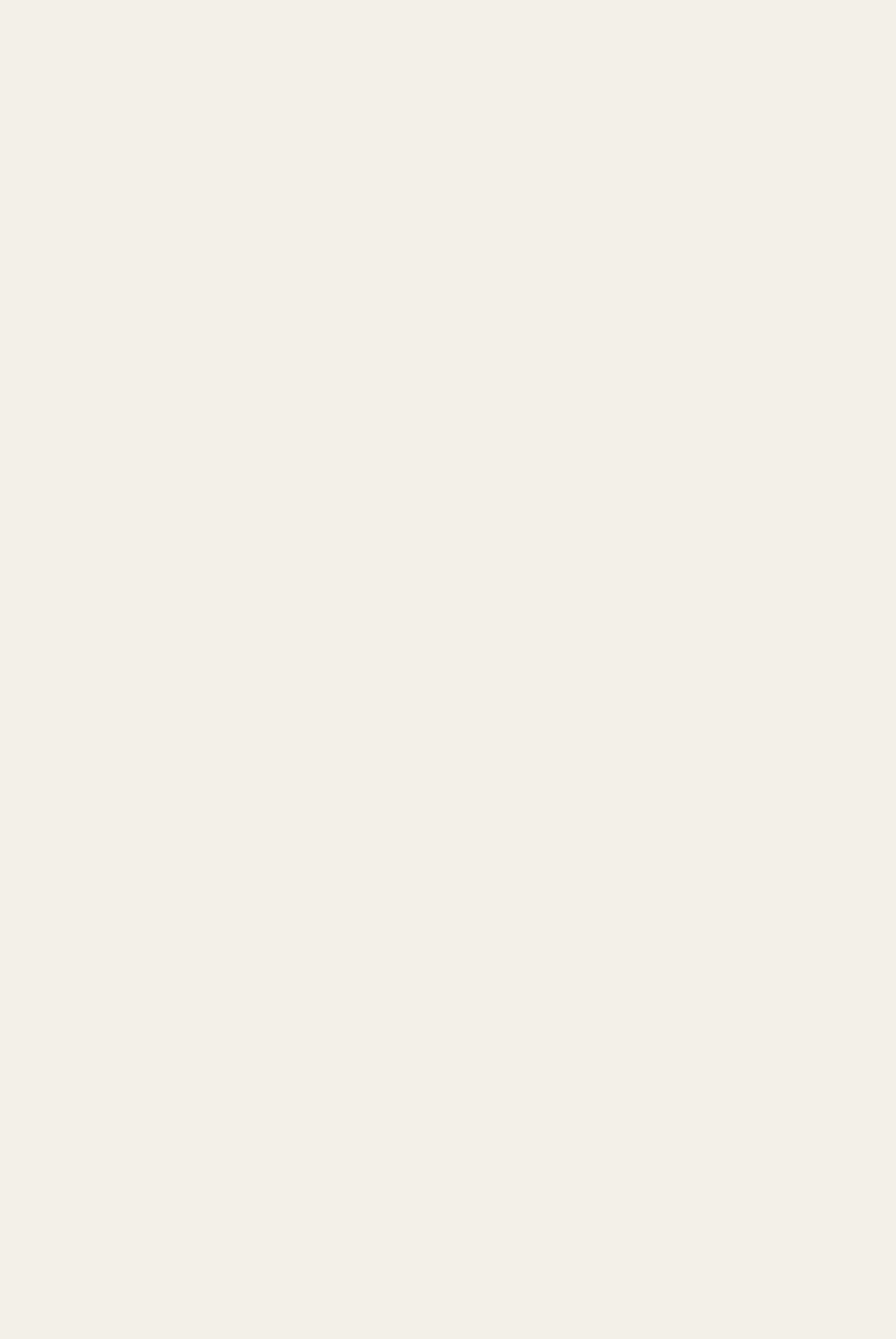
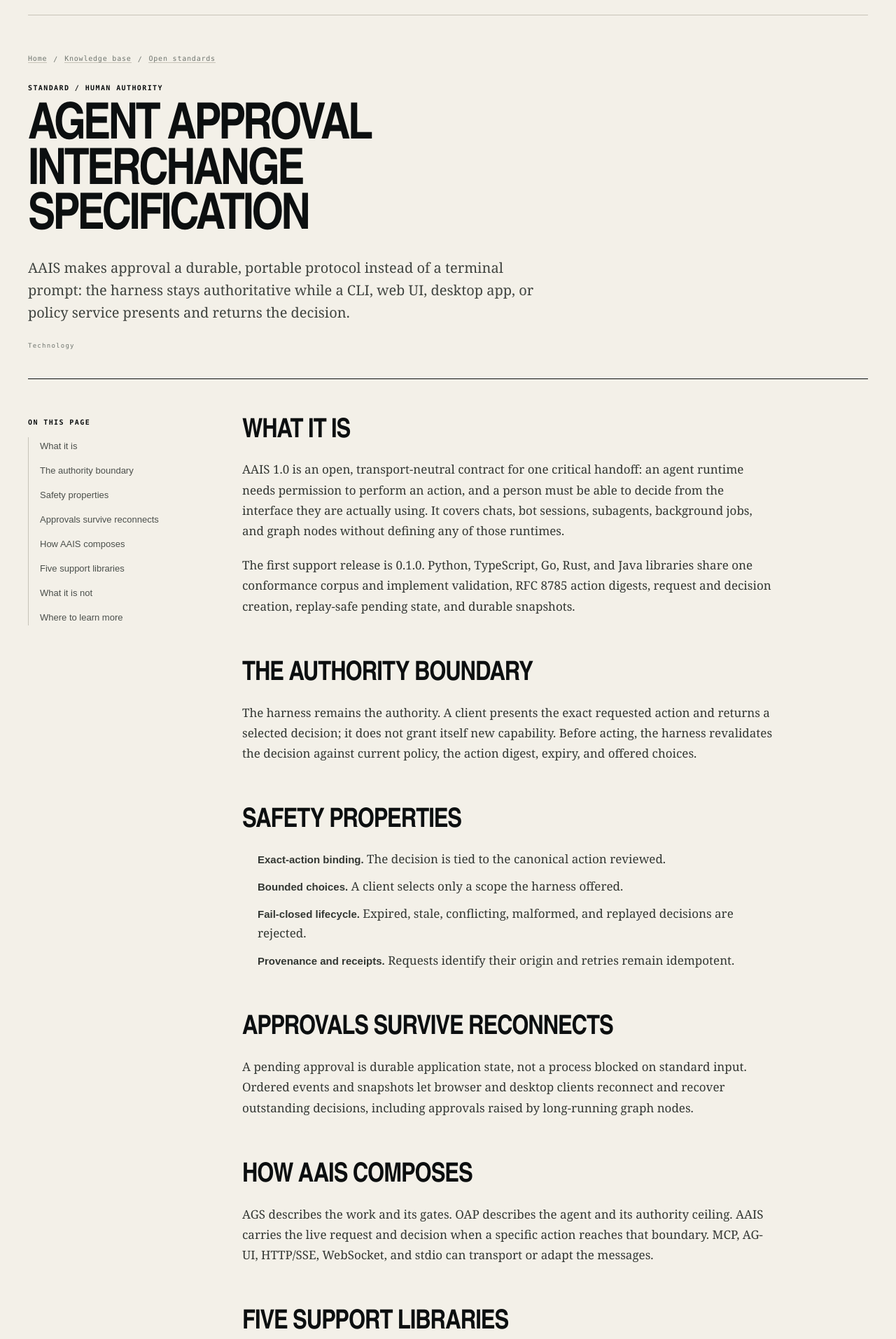
Before and after one commit to AlexMercedCoder/OpenAgenticPlatform, a Next.js app: page /knowledge-base/agent-approval-interchange-specification in a window 1280 px wide. Before the commit this address had no page. Shown: the part 66-1980 px from the top of the page at 70% size. Before the commit the page ends 800 px from the top, so only its background shows below. Built offline with nearby package versions, Linux system fonts and the light colour scheme.

Commit message:
docs: add AAIS and current harness releases

```diff
--- a/app/WebMCP.tsx
+++ b/app/WebMCP.tsx
@@ -56,8 +56,8 @@ export default function WebMCP({ knowledgeBase = [] }: { knowledgeBase?: KbEntry
           const groups = {
             data: ['Apache Arrow', 'Apache Parquet', 'Apache Iceberg', 'Apache Polaris', 'Apache Ossie'],
             models: ['Open-weight models', 'OpenRouter', 'Nous Portal', 'Local endpoints', 'Provider APIs'],
-            execution: ['OpenCode', 'Pi', 'MagAgent', 'Loro', 'Merced AI', 'Hermes Agent', 'Prime Agent'],
-            standards: ['Agent Skills', 'MCP', 'OAP', 'AGS'],
+            execution: ['OpenCode', 'Pi', 'MagAgent 1.1.1', 'Mag Command Center 1.0.0-rc.3', 'Loro 0.19.2', 'Merced AI 0.5.1', 'Hermes Agent', 'Prime Agent'],
+            standards: ['Agent Skills', 'MCP', 'OAP 1.0', 'AGS 1.0', 'AAIS 1.0'],
           };
           const layer = typeof input.layer === 'string' ? input.layer : 'all';
           return layer === 'all' ? groups : { [layer]: groups[layer as keyof typeof groups] ?? [] };
--- /dev/null
+++ b/app/knowledge-base/_content/agent-approval-interchange-specification.tsx
@@ -0,0 +1,48 @@
+import type { Article } from './types';
+
+export const article: Article = {
+  slug: 'agent-approval-interchange-specification',
+  title: 'Agent Approval Interchange Specification',
+  kind: 'technology',
+  layer: 'open-standards',
+  kicker: 'STANDARD / HUMAN AUTHORITY',
+  summary: 'A transport-neutral contract for pausing an agent and asking a human to authorize one exact action from any trusted interface.',
+  standfirst: 'AAIS makes approval a durable, portable protocol instead of a terminal prompt: the harness stays authoritative while a CLI, web UI, desktop app, or policy service presents and returns the decision.',
+  keywords: ['Agent Approval Interchange Specification', 'AAIS', 'agent approvals', 'human in the loop', 'tool authorization', 'approval protocol', 'agent safety'],
+  sections: [
+    { id: 'what-it-is', label: 'What it is' },
+    { id: 'boundary', label: 'The authority boundary' },
+    { id: 'safety', label: 'Safety properties' },
+    { id: 'reconnect', label: 'Approvals survive reconnects' },
+    { id: 'composition', label: 'How AAIS composes' },
+    { id: 'libraries', label: 'Five support libraries' },
+    { id: 'not', label: 'What it is not' },
+  ],
+  learnMore: [
+    { label: 'AAIS on GitHub', href: 'https://github.com/alexmerced-oss/agent-approval-interchange-spec', note: 'Specification, security model, schemas, conformance fixtures, and five support libraries.' },
+    { label: 'AAIS specification', href: 'https://github.com/alexmerced-oss/agent-approval-interchange-spec/blob/main/spec/v1/SPEC.md', note: 'The normative 1.0 protocol contract.' },
+    { label: 'AAIS integration guide', href: 'https://github.com/alexmerced-oss/agent-approval-interchange-spec/blob/main/docs/integration.md', note: 'Guidance for harnesses and approval-presenting applications.' },
+  ],
+  related: ['open-standards', 'bounded', 'agentic-graph-specification', 'open-agent-profile'],
+  Body,
+};
+
+function Body() {
+  return <>
+    <h2 id="what-it-is">What it is</h2>
+    <p>AAIS 1.0 is an open, transport-neutral contract for one critical handoff: an agent runtime needs permission to perform an action, and a person must be able to decide from the interface they are actually using. It covers chats, bot sessions, subagents, background jobs, and graph nodes without defining any of those runtimes.</p>
+    <p>The first support release is 0.1.0. Python, TypeScript, Go, Rust, and Java libraries share one conformance corpus and implement validation, RFC 8785 action digests, request and decision creation, replay-safe pending state, and durable snapshots.</p>
+    <h2 id="boundary">The authority boundary</h2>
+    <p>The harness remains the authority. A client presents the exact requested action and returns a selected decision; it does not grant itself new capability. Before acting, the harness revalidates the decision against current policy, the action digest, expiry, and offered choices.</p>
+    <h2 id="safety">Safety properties</h2>
+    <ul><li><b>Exact-action binding.</b> The decision is tied to the canonical action reviewed.</li><li><b>Bounded choices.</b> A client selects only a scope the harness offered.</li><li><b>Fail-closed lifecycle.</b> Expired, stale, conflicting, malformed, and replayed decisions are rejected.</li><li><b>Provenance and receipts.</b> Requests identify their origin and retries remain idempotent.</li></ul>
+    <h2 id="reconnect">Approvals survive reconnects</h2>
+    <p>A pending approval is durable application state, not a process blocked on standard input. Ordered events and snapshots let browser and desktop clients reconnect and recover outstanding decisions, including approvals raised by long-running graph nodes.</p>
+    <h2 id="composition">How AAIS composes</h2>
+    <p>AGS describes the work and its gates. OAP describes the agent and its authority ceiling. AAIS carries the live request and decision when a specific action reaches that boundary. MCP, AG-UI, HTTP/SSE, WebSocket, and stdio can transport or adapt the messages.</p>
+    <h2 id="libraries">Five support libraries</h2>
+    <p>The 0.1.0 packages are published on PyPI, npm, pkg.go.dev, crates.io, and Maven Central. Shared fixtures ensure messages created in one language verify in another.</p>
+    <h2 id="not">What it is not</h2>
+    <p>AAIS does not define chat, model reasoning, tools, profiles, graphs, authentication, or a network transport. It carries concise activity, provenance, risk, choices, decisions, and receipts—not private chain-of-thought.</p>
+  </>;
+}
--- a/app/knowledge-base/_content/index.ts
+++ b/app/knowledge-base/_content/index.ts
@@ -29,6 +29,7 @@ import { article as agentSkills } from './agent-skills';
 import { article as modelContextProtocol } from './model-context-protocol';
 import { article as openAgentProfile } from './open-agent-profile';
 import { article as agenticGraphSpecification } from './agentic-graph-specification';
+import { article as agentApprovalInterchangeSpecification } from './agent-approval-interchange-specification';
 
 import { article as replaceable } from './replaceable';
 import { article as inspectable } from './inspectable';
@@ -69,6 +70,7 @@ export const articles: Article[] = [
   modelContextProtocol,
   openAgentProfile,
   agenticGraphSpecification,
+  agentApprovalInterchangeSpecification,
 
   replaceable,
   inspectable,
--- a/app/knowledge-base/_content/open-agent-profile.tsx
+++ b/app/knowledge-base/_content/open-agent-profile.tsx
@@ -50,7 +50,7 @@ function Body() {
         session ends. Nothing needs to stay resident. The file is the agent.
       </p>
       <p>
-        The specification is at version 1.0 with support libraries at 1.0.4, is Apache licensed, and ships support
+        The specification is at version 1.0 with support libraries at 1.0.5, is Apache licensed, and ships support
         libraries in several languages along with a conformance test suite.
       </p>
 
--- a/app/knowledge-base/_content/open-standards.tsx
+++ b/app/knowledge-base/_content/open-standards.tsx
@@ -6,18 +6,19 @@ export const article: Article = {
   kind: 'layer',
   layer: null,
   kicker: '04 / INTEROPERABILITY',
-  summary: 'The layer that lets skills, tool connections, agent identity, and workflow definitions move between runtimes instead of being rewritten.',
-  standfirst: 'Every harness needs to know what an agent is, what it can do, what it may connect to, and how a piece of work is shaped. Standards decide whether those definitions belong to your organization or to whichever tool you happened to adopt first.',
-  keywords: ['agent standards', 'Model Context Protocol', 'Agent Skills', 'Open Agent Profile', 'Agentic Graph Specification', 'agent interoperability', 'portable agents'],
+  summary: 'The layer that lets skills, tool connections, identity, workflows, and human approvals move between runtimes instead of being rewritten.',
+  standfirst: 'Every harness needs portable answers for capability, connection, identity, work shape, and human authorization. Standards decide whether those definitions belong to your organization or to the first tool you adopted.',
+  keywords: ['agent standards', 'Model Context Protocol', 'Agent Skills', 'Open Agent Profile', 'Agentic Graph Specification', 'Agent Approval Interchange Specification', 'agent interoperability', 'portable agents'],
   sections: [
     { id: 'what-the-layer-covers', label: 'What the layer covers' },
     { id: 'the-problem', label: 'The problem standards solve' },
-    { id: 'four-questions', label: 'Four questions, four standards' },
+    { id: 'four-questions', label: 'Five questions, five standards' },
     { id: 'mcp', label: 'Connection: MCP' },
     { id: 'skills', label: 'Capability: Agent Skills' },
     { id: 'identity', label: 'Identity: Open Agent Profile' },
     { id: 'workflow', label: 'Shape: Agentic Graph Specification' },
-    { id: 'together', label: 'How the four fit together' },
+    { id: 'approval', label: 'Authority handoff: AAIS' },
+    { id: 'together', label: 'How the five fit together' },
     { id: 'what-makes-a-standard-open', label: 'What makes a standard actually open' },
     { id: 'versioning', label: 'Versioning and compatibility' },
     { id: 'adoption', label: 'Adopting standards without a rewrite' },
@@ -30,6 +31,7 @@ export const article: Article = {
     { label: 'Agent Skills', href: 'https://agentskills.io', note: 'The format for packaging reusable agent capability as folders of instructions and resources.' },
     { label: 'Open Agent Profile', href: 'https://github.com/alexmerced-oss/open-agent-profile', note: 'A vendor-neutral profile format for agent identity, capability, authority, and preferences.' },
     { label: 'Agentic Graph Specification', href: 'https://github.com/AlexMercedCoder/agentic-graph-spec', note: 'A portable document format for describing nodes, edges, tools, policy, and execution intent.' },
+    { label: 'Agent Approval Interchange Specification', href: 'https://github.com/alexmerced-oss/agent-approval-interchange-spec', note: 'A transport-neutral protocol for exact, durable human approval requests and decisions.' },
     { label: 'JSON Schema', href: 'https://json-schema.org', note: 'The vocabulary most agent standards use to describe tool arguments and structured output.' },
     { label: 'OpenAPI Specification', href: 'https://www.openapis.org', note: 'Useful precedent for how an interface description standard changes an ecosystem.' },
   ],
@@ -85,7 +87,7 @@ function Body() {
         </p>
       </div>
 
-      <h2 id="four-questions">Four questions, four standards</h2>
+      <h2 id="four-questions">Five questions, five standards</h2>
       <p>
         The four standards this site highlights are not competing. They answer different questions, and a system can
         use any combination of them.
@@ -98,6 +100,7 @@ function Body() {
             <tr><td>What does this agent know how to do?</td><td>Agent Skills</td><td>A folder of instructions and supporting files</td></tr>
             <tr><td>Who is this agent and what may it do?</td><td>Open Agent Profile</td><td>A profile document describing identity, capability, and authority</td></tr>
             <tr><td>What is the shape of this work?</td><td>Agentic Graph Specification</td><td>A graph document of nodes, edges, tools, and policy</td></tr>
+            <tr><td>May this exact action proceed?</td><td>Agent Approval Interchange Specification</td><td>A digest-bound request, decision, and receipt</td></tr>
           </tbody>
         </table>
       </div>
@@ -210,7 +213,20 @@ function Body() {
         leave open-ended work open-ended, rather than treating either style as the correct one everywhere.
       </p>
 
-      <h2 id="together">How the four fit together</h2>
+      <h2 id="approval">Authority handoff: AAIS</h2>
+      <p>
+        The Agent Approval Interchange Specification covers the moment a runtime must stop and ask a person whether
+        one exact action may proceed. It binds the decision to a canonical action digest, limits the client to scopes
+        the harness offered, and treats pending approvals as durable state that browser, desktop, CLI, or policy
+        clients can recover after a reconnect.
+      </p>
+      <p>
+        This keeps enforcement in the harness while freeing users from the terminal. AAIS carries concise activity,
+        provenance, risk, choices, decisions, and receipts; it does not expose private model reasoning or define the
+        surrounding chat, tool, profile, or graph protocol.
+      </p>
+
+      <h2 id="together">How the five fit together</h2>
       <p>
         The clearest way to see the division of labor is to follow one request through a system that uses all four.
       </p>
--- a/app/layout.tsx
+++ b/app/layout.tsx
@@ -16,7 +16,7 @@ export const metadata: Metadata = {
   keywords: [
     'open agentic platform', 'agentic AI architecture', 'open source AI', 'AI agents',
     'Model Context Protocol', 'MCP', 'Agent Skills', 'Open Agent Profile', 'OAP',
-    'Agentic Graph Specification', 'AGS', 'agent harness', 'agent broker',
+    'Agentic Graph Specification', 'AGS', 'Agent Approval Interchange Specification', 'AAIS', 'agent harness', 'agent broker',
     'Apache Iceberg', 'Apache Polaris', 'Apache Arrow', 'Apache Parquet', 'Apache Ossie',
     'open weight models', 'model routing', 'semantic layer', 'agent governance',
   ],
@@ -66,7 +66,7 @@ const structuredData = {
       description: 'A four-layer architecture spanning data and semantics, models and routing, harnesses and brokers, and open standards.',
       mainEntityOfPage: { '@id': `${BASE}/#website` },
       author: { '@id': `${BASE}/#alex-merced` },
-      dateModified: '2026-08-29',
+      dateModified: '2026-08-31',
       inLanguage: 'en-US',
     },
     {
--- a/app/llms.txt/route.ts
+++ b/app/llms.txt/route.ts
@@ -42,8 +42,8 @@ ${section('Definition', [
 ${section('Architecture', [
   '1. Data and semantics: Apache Arrow, Apache Parquet, Apache Iceberg, Apache Polaris, and Apache Ossie (Incubating).',
   '2. Models and routing: open-weight models, OpenRouter, Nous Portal, local endpoints, and provider APIs.',
-  '3. Harnesses and brokers: OpenCode, Pi, MagAgent, Mag Command Center 1.0.0-rc.1, Loro, Merced AI, Hermes Agent, and Prime Agent.',
-  '4. Open standards: Agent Skills, Model Context Protocol (MCP), Open Agent Profile (OAP), and Agentic Graph Specification (AGS).',
+  '3. Harnesses and brokers: OpenCode, Pi, MagAgent 1.1.1, Mag Command Center 1.0.0-rc.3, Loro 0.19.2, Merced AI 0.5.1, Hermes Agent, and Prime Agent.',
+  '4. Open standards: Agent Skills, Model Context Protocol (MCP), Open Agent Profile (OAP), Agentic Graph Specification (AGS), and Agent Approval Interchange Specification (AAIS).',
 ])}
 ## Knowledge base
 
--- a/app/page.tsx
+++ b/app/page.tsx
@@ -28,7 +28,7 @@ const layers: Layer[] = [
     { name:'OpenCode', role:'Terminal coding agent', slug:'opencode', href:'https://opencode.ai' },
     { name:'Pi', role:'Agent harness', slug:'pi', href:'https://github.com/earendil-works/pi' },
     { name:'MagAgent', role:'Developer agent framework', slug:'magagent', href:'https://github.com/AlexMercedCoder/MagAgent' },
-    { name:'Mag Command Center', role:'Native agent workspace', slug:'magagent', href:'https://github.com/AlexMercedCoder/MagCommandCenter/releases/tag/v1.0.0-rc.1' },
+    { name:'Mag Command Center', role:'Native agent workspace', slug:'magagent', href:'https://github.com/AlexMercedCoder/MagCommandCenter/releases/tag/v1.0.0-rc.3' },
     { name:'Loro', role:'Governed agent harness', slug:'loro', href:'https://github.com/alexmerced-oss/loro' },
     { name:'Merced AI', role:'Agent broker', slug:'merced-ai', href:'https://github.com/AlexMercedCoder/merced-ai' },
     { name:'Hermes Agent', role:'Evolving personal agent', slug:'hermes-agent', href:'https://github.com/NousResearch/hermes-agent' },
@@ -39,6 +39,7 @@ const layers: Layer[] = [
     { name:'MCP', role:'Tools, data & workflow connection', slug:'model-context-protocol', href:'https://modelcontextprotocol.io' },
     { name:'OAP', role:'Portable agent profiles', slug:'open-agent-profile', href:'https://github.com/alexmerced-oss/open-agent-profile' },
     { name:'AGS', role:'Portable agentic graphs', slug:'agentic-graph-specification', href:'https://github.com/AlexMercedCoder/agentic-graph-spec' },
+    { name:'AAIS', role:'Portable human approvals', slug:'agent-approval-interchange-specification', href:'https://github.com/alexmerced-oss/agent-approval-interchange-spec' },
   ] },
 ];
 
```
Also changed, not shown: app/knowledge-base/_content/magagent.tsx (+4 -4 lines).
